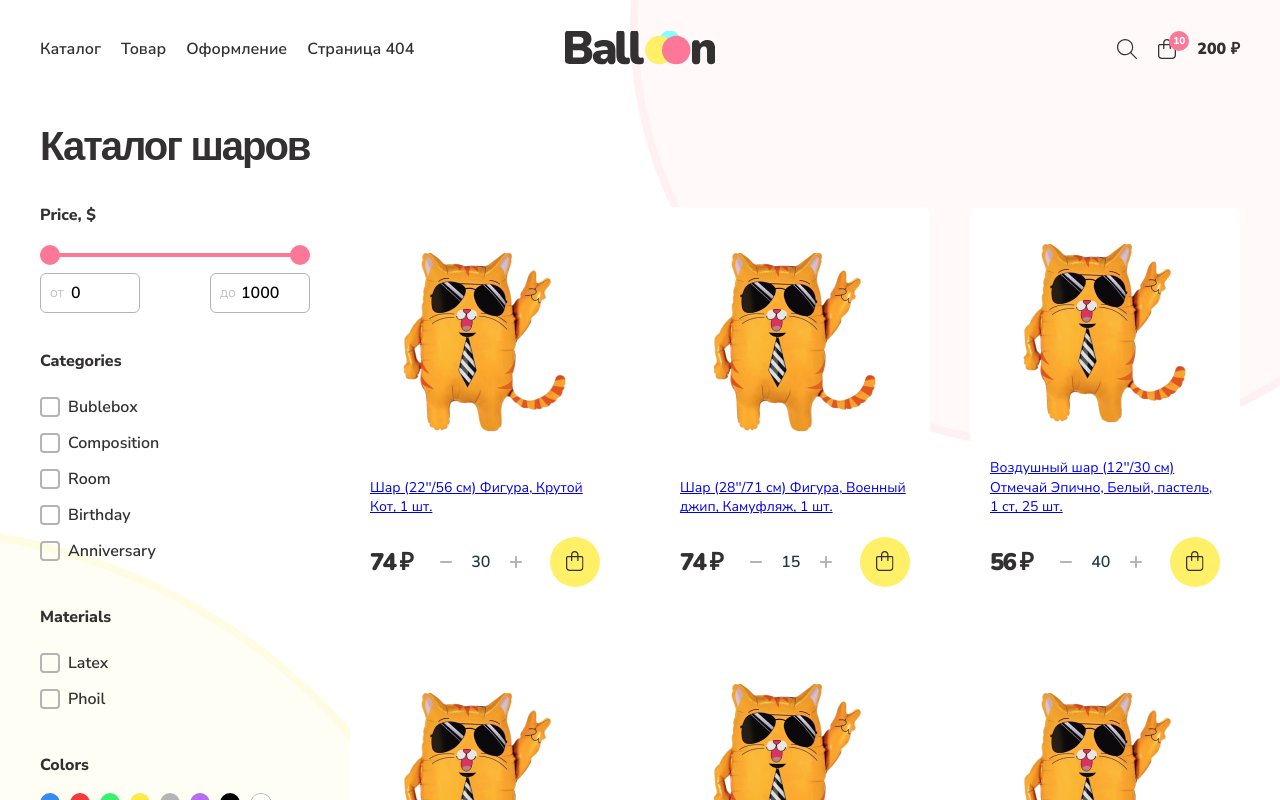
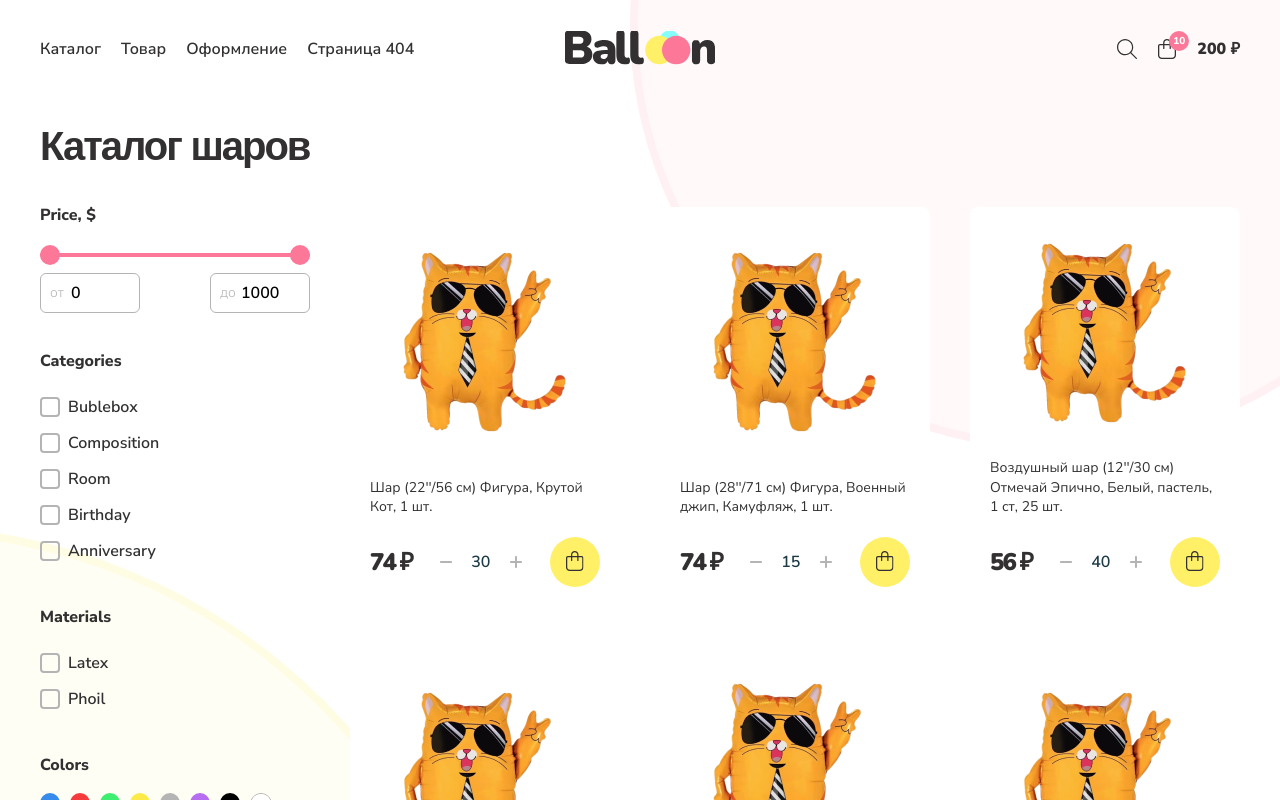
Before and after one commit to izmailowAlex/balloon-store, a React (Create React App) app: page /catalog in a window 1280 px wide. Shown: the top 800 px of the page. Built offline with nearby package versions, Linux system fonts and the light colour scheme.

Commit message:
refactor: add link styles

```diff
--- a/src/components/Main/Catalog/CatalogListCards/Card/Card.css
+++ b/src/components/Main/Catalog/CatalogListCards/Card/Card.css
@@ -27,10 +27,20 @@
 }
 
 .card__title {
+  margin: 20px 0;
+}
+
+.card__title-link {
   font-size: 14px;
   font-weight: 400;
   line-height: 1.4;
-  margin: 20px 0;
+  text-decoration: none;
+  color: var(--base-color);
+  transition: color 0.3s ease-in-out;
+}
+
+.card__title-link:hover {
+  color: var(--secondary-color);
 }
 
 .card__controls {
--- a/src/components/Main/Catalog/CatalogListCards/Card/Card.js
+++ b/src/components/Main/Catalog/CatalogListCards/Card/Card.js
@@ -9,7 +9,7 @@ function Card({product}) {
       <div className="card__image-wrapper">
         <img className="card__image" src={product.src} alt=""/>
       </div>
-      <div className="card__title"><Link to={`/productview/${product.id}/`}>{product.title}</Link></div>
+      <div className="card__title"><Link className="card__title-link" to={`/productview/${product.id}/`}>{product.title}</Link></div>
       <div className="card__controls">
         <h3 className="card__price">{product.price} ₽</h3>
         <Counter count={product.count} min={1} max={100}/>
```
